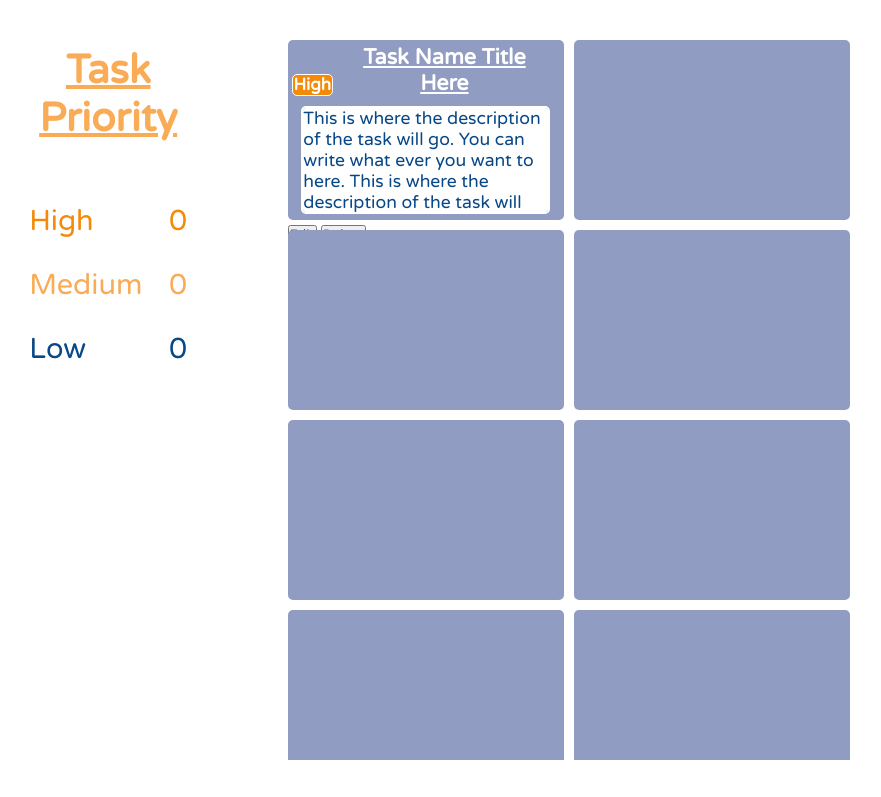
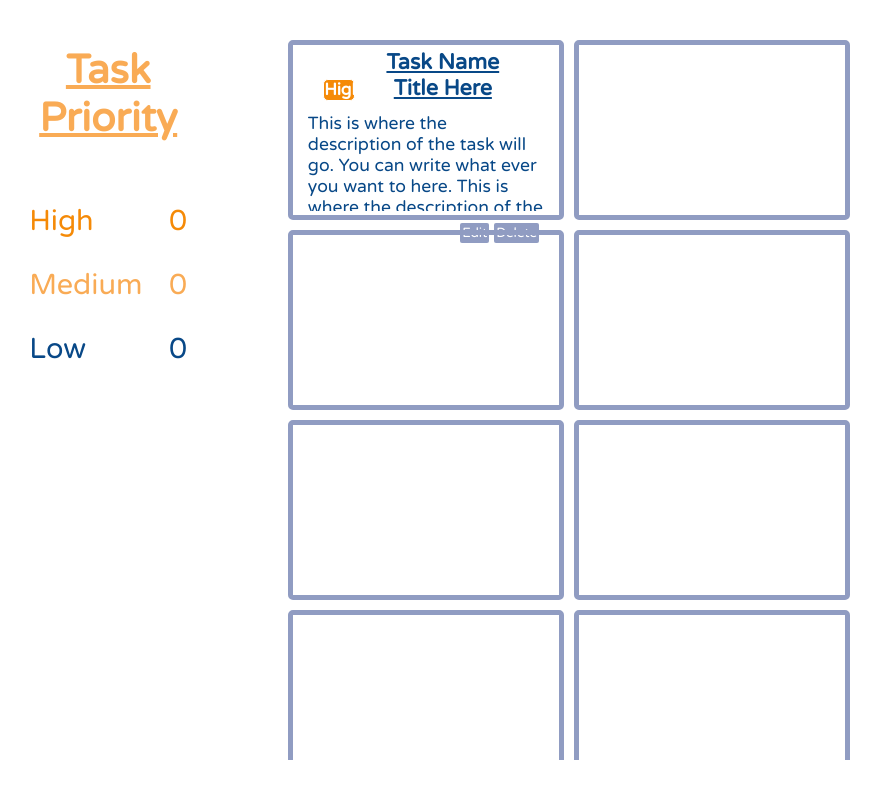
Before and after one commit to jay-schreffler/task_app, a plain HTML site: page index.html in a window 1280 px wide. Shown: the whole page, without its empty margins (71-952 px from the left). Drawn offline with Linux system fonts and the light colour scheme.

Commit message:
style changes

```diff
--- a/index.html
+++ b/index.html
@@ -40,7 +40,7 @@
                 <div class="card-body">
                     <p>This is where the description of the task will go. You can write what ever you want to here. This is where the description of the task will go. You can write what ever you want to here. This is more text and more text and more text!</p>
                 </div>
-                <div class="card-btn">
+                <div class="card-btn-container">
                     <button class="edit-btn">Edit</button>
                     <button class="delete-btn">Delete</button>
                 </div>
--- a/style.css
+++ b/style.css
@@ -78,13 +78,16 @@
 .task-card-container {
     height: 25%;
     width: 40%;
-    background-color: #909CC2;
+    border: 5px solid #909CC2;
+    /* background-color: #909CC2; */
     border-radius: 5px;
 }
 
 #card-title-bar {
     font-size: .9rem;
     color: white;
+    width: 80%;
+    margin: 0 auto;
     /* border: 2px solid pink; */
 }
 
@@ -108,6 +111,7 @@
     margin-top: 4px;
     margin-bottom: 10px;
     text-decoration: underline;
+    color: #084887;
     /* border: 2px solid red; */
 }
 
@@ -124,3 +128,18 @@
     background-color: white;
     border-radius: 5px;
 }
+
+.card-btn-container {
+   display: flex;
+   justify-content: flex-end;
+   gap: 5px;
+   margin-right: 20px;
+}
+
+.card-btn-container button {
+    padding: 2px;
+    border: none;
+    border-radius: 2px;
+    color: white;
+    background-color: #909CC2;
+}
```
